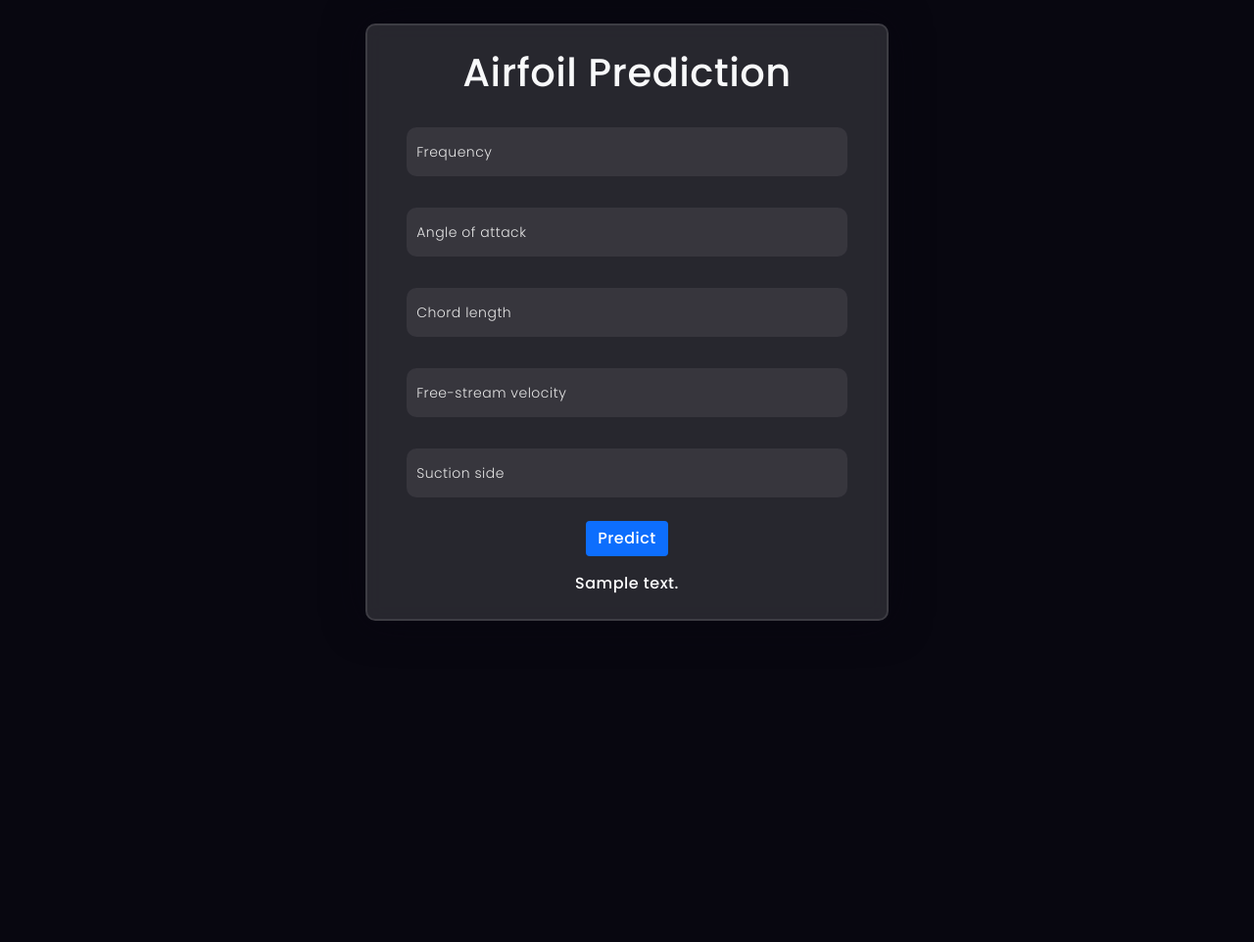
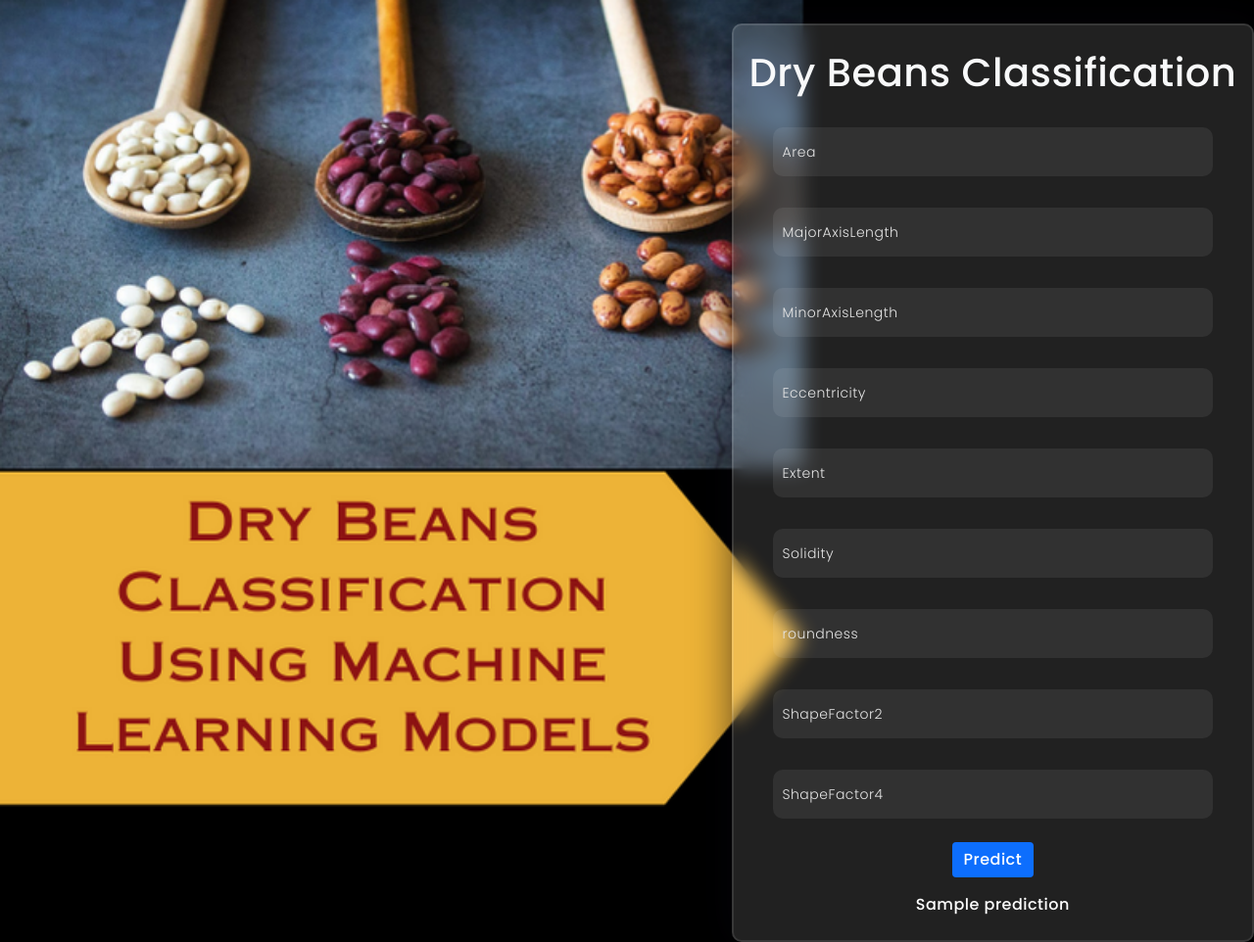
Before and after one commit to paragbuch/DryBean_Classification, a Flask app: template templates/home.html in a window 1280 px wide. Shown: the whole page at 98% size. Before the commit the page ends 634 px from the top, so only its background shows below. Run offline with Flask 3, Linux system fonts and the light colour scheme; the template is opened without the code that fills it: most values are stand-ins (such as "Sample title", 1, 10 or a date in 2020); parts of the project's set-up code (start-up, migrations or seed data) failed here and were passed over.

Commit message:
first commit

```diff
--- a/app.py
+++ b/app.py
@@ -1,37 +1,42 @@
 import pickle
-from flask import Flask,request,app,jsonify,url_for,render_template
+from flask import Flask, request, app, jsonify, url_for, render_template
 import numpy as np
 import pandas as pd
 
-app=Flask(__name__)
-model=pickle.load(open('model.pkl','rb'))
+from sklearn.preprocessing import StandardScaler
+
+app = Flask(__name__)
+# model = pickle.load(open('Bean_model.pickle', 'rb'))
 @app.route('/')
 def home():
-    #return 'Hello World'
     return render_template('home.html')
 
-@app.route('/predict_api',methods=['POST'])
-def predict_api():
+@app.route('/predict', methods=['POST','GET'])
+def predict():
+    if request.method == 'POST':
+        try:
+            Area=int(request.form['Area'])
+            MajorAxisLength=float(request.form['MajorAxisLength'])
+            MinorAxisLength=float(request.form['MinorAxisLength'])
+            Eccentricity=float(request.form['Eccentricity'])
+            Extent=float(request.form['Extent'])
+            Solidity=float(request.form['Solidity'])
+            roundness=float(request.form['roundness'])
+            ShapeFactor2=float(request.form['ShapeFactor2'])
+            ShapeFactor4=float(request.form['ShapeFactor4'])
+            filename = 'Bean_model.pickle'
+            loaded_model = pickle.load(open(filename, 'rb')) # loading the model file from the storage
+            # predictions using the loaded model file
+            prediction=loaded_model.predict([[Area,MajorAxisLength, MinorAxisLength, Eccentricity, Extent, Solidity, roundness,ShapeFactor2,ShapeFactor4]])
+            print('prediction is', prediction)
+            # showing the prediction results in a UI
+            return render_template('home.html',prediction=prediction)
 
-    data=request.json['data']
-    print(data)
-    new_data=[list(data.values())]
-    output=model.predict(new_data)[0]
-    return jsonify(output)
-
-@app.route('/predict',methods=['POST'])
-def predict():
-
-    data=[float(x) for x in request.form.values()]
-    final_features = [np.array(data)]
-    print(data)
-
-    output=model.predict(final_features)[0]
-    print(output)
-    #output = round(prediction[0], 2)
-    return render_template('home.html', prediction_text="Airfoil pressure is  {}".format(output))
-
-
-
-if __name__=="__main__":
+        except Exception as e:
+            print('The Exception message is: ',e)
+            return 'something is wrong'
+    # return render_template('results.html')
+    else:
+        return render_template('index.html')
+if __name__ == "__main__":
     app.run(debug=True)
--- a/templates/home.html
+++ b/templates/home.html
@@ -27,8 +27,10 @@
     <style>
 
         body {
-
-            background-color: #080710;
+            background-image: url('../static/Image/bgimg.png');
+            background-size: cover;
+            /* background-repeat: no-repeat;
+            background-color: #080710; */
 
         }
 
@@ -105,8 +107,7 @@
 <body>
 
     <div class="container-fluid">
-
-        <div class="row justify-content-center">
+        <div class="row justify-content-end">
 
             <div class="co col-11 col-md-5 mt-4">
 
@@ -114,23 +115,27 @@
 
                     <div class="login mt-4">
 
-                        <h1 class="text-light">Airfoil Prediction</h1>
+                        <h1 class="text-light">Dry Beans Classification</h1>
 
                         <form class="p-3" action="{{ url_for('predict')}}" method="post">
 
-                            <input type="text" name="Frequency" placeholder="Frequency" required="required" /><br>
+                            <input type="text" name="Area" placeholder="Area" required="required" /><br>
 
-                            <input type="text" name="Angle of attack" placeholder="Angle of attack"
+                            <input type="text" name="MajorAxisLength" placeholder="MajorAxisLength" required="required" /><br>
 
-                                required="required" /><br>
+                            <input type="text" name="MinorAxisLength" placeholder="MinorAxisLength" required="required" /><br>
 
-                            <input type="text" name="Chord length" placeholder="Chord length" required="required" /><br>
+                            <input type="text" name="Eccentricity" placeholder="Eccentricity" required="required" /><br>
 
-                            <input type="text" name="Free-stream velocity" placeholder="Free-stream velocity"
+                            <input type="text" name="Extent" placeholder="Extent" required="required" /><br>
 
-                                required="required" /><br>
+                            <input type="text" name="Solidity" placeholder="Solidity" required="required" /><br>
 
-                            <input type="text" name="Suction side" placeholder="Suction side" required="required" /><br>
+                            <input type="text" name="roundness" placeholder="roundness" required="required" /><br>
+
+                            <input type="text" name="ShapeFactor2" placeholder="ShapeFactor2" required="required" /><br>
+
+                            <input type="text" name="ShapeFactor4" placeholder="ShapeFactor4" required="required" /><br>
 
                             <button type="submit" class="btn btn-primary btn-block btn-large">Predict</button>
 
@@ -140,7 +145,7 @@
 
                     <div class="mt-0 mb-4">
 
-                        {{prediction_text}}
+                        {{prediction}}
 
                     </div>
 
```
Also changed, not shown: requirements.txt (deleted, +0 -9 lines), static/Image/bgimg.png (added), 3 other files.
